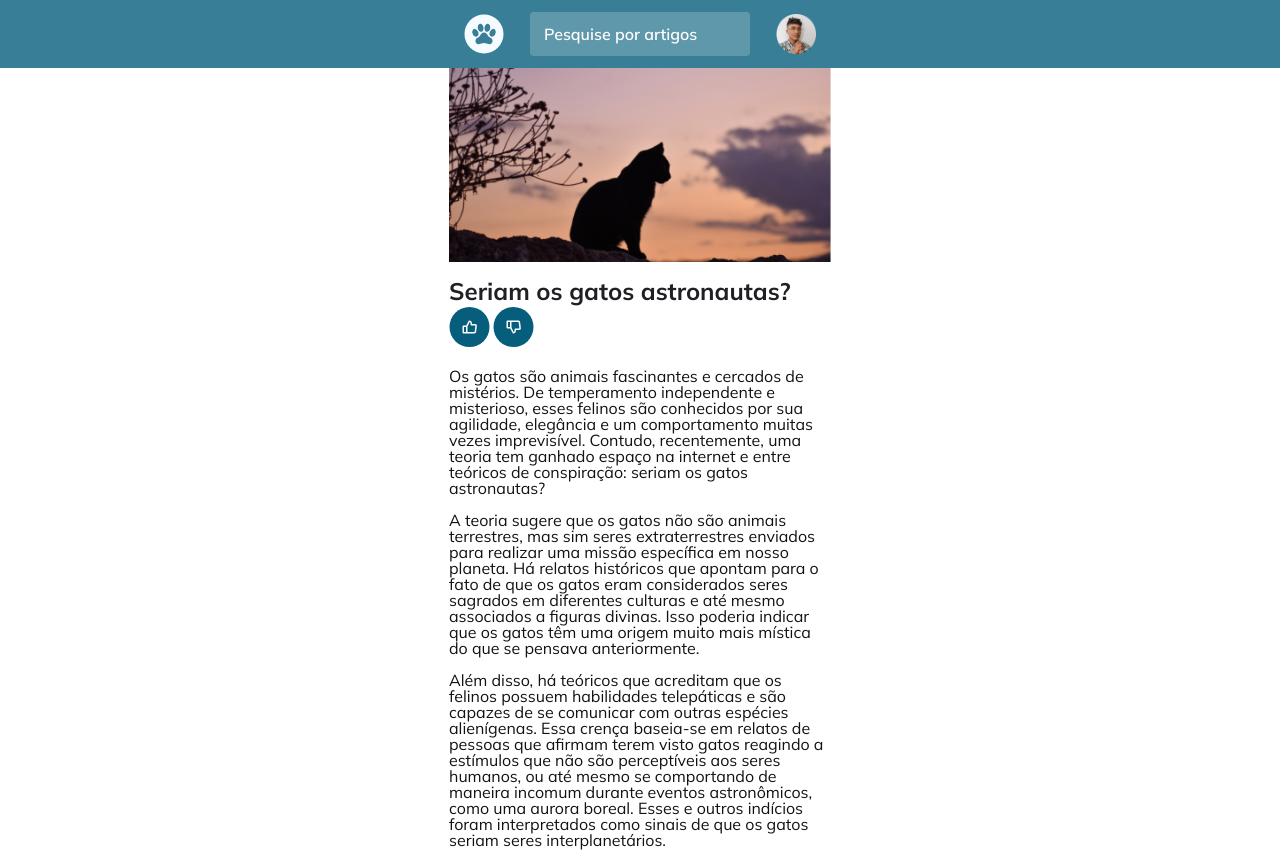
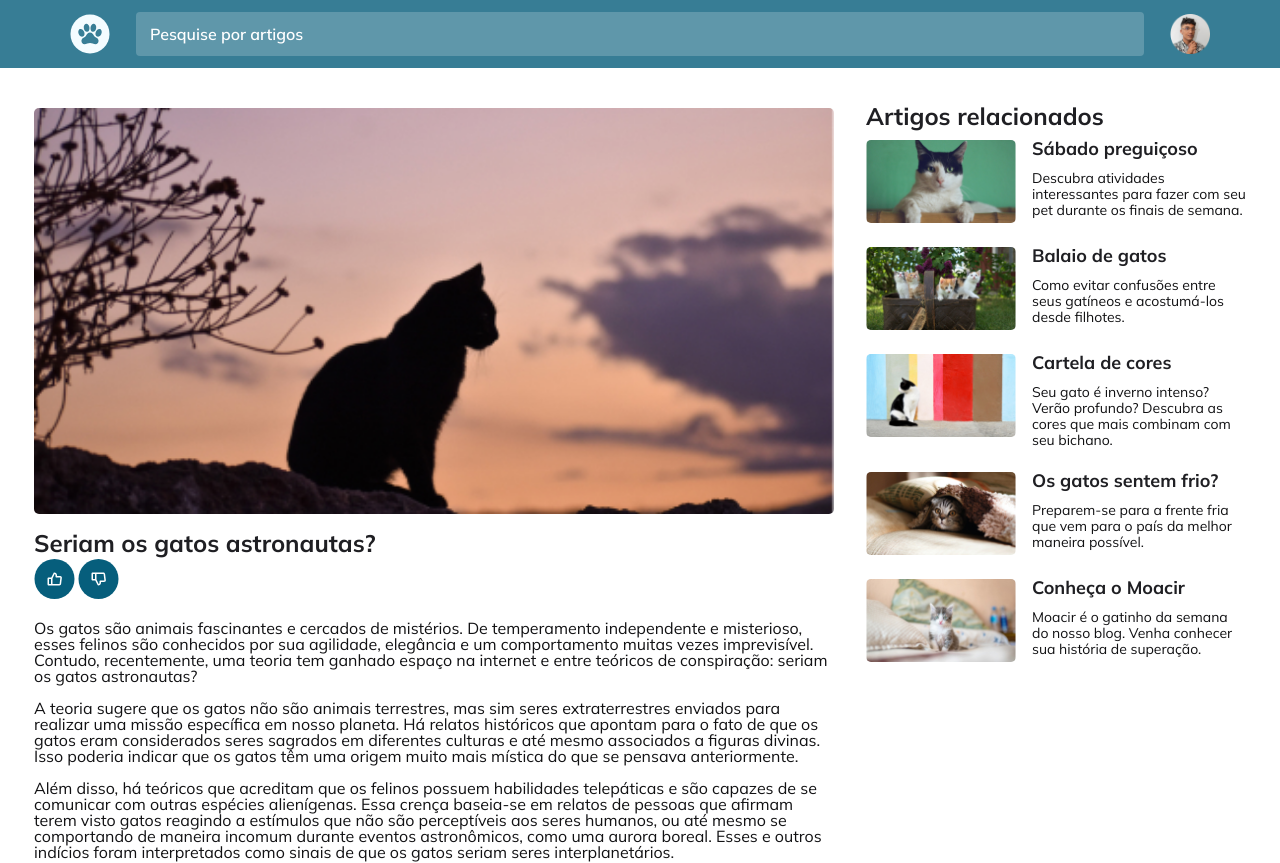
Before and after one commit to nataliacanellas/blogdegatos, a plain HTML site: page index.html in a window 1280 px wide. Shown: the top 863 px of the page. Drawn offline with Linux system fonts and the light colour scheme.

Commit message:
Desktop version fixed

```diff
--- a/index.html
+++ b/index.html
@@ -13,6 +13,7 @@
   <link rel="stylesheet" href="style.css">
 </head>
 <body>
+  <div id="app">
     <header>
       <div class="container">
         <a href="#">
@@ -99,6 +100,6 @@
     </aside>
 
     <footer>© 2023 - Rocketseat Explorer</footer>
-
+  </div>
 </body>
 </html>
--- a/style.css
+++ b/style.css
@@ -6,9 +6,9 @@
 }
 
 :root {
-  --brand-primary: #387E96;
-  --title-primary: #202024;
-  --text-secondary: #121214;
+  --brand-primary: hsl(195, 46%, 40%);
+  --title-primary: hsl(240, 6%, 13%);
+  --text-secondary: hsl(240, 5%, 7%);
 
   --text-sm: 1.4rem;
   --text-base: 1.6rem;
@@ -143,3 +143,65 @@ footer {
 
   font-size: var(--text-base);
 }
+
+@media (width > 70rem) {
+  img {
+    border-radius: 5px;
+  }
+
+  #app {
+    display: grid;
+    grid-template-areas:
+    "header header"
+    "main aside"
+    "footer footer";
+
+    gap: 4rem 3.2rem;
+  }
+
+  header .container,
+  .container {
+    max-width: initial;
+    padding: initial;
+    margin: initial;
+  }
+
+  header {
+    grid-area: header;
+  }
+
+  header .container {
+    max-width: 114rem;
+    margin-inline: auto;
+  }
+
+  header form {
+    flex: 1;
+  }
+
+  header form input {
+    width: 100%;
+  }
+
+  main {
+    grid-area: main;
+  }
+
+  main.container {
+    max-width: 80rem;
+    margin-left: auto;
+  }
+
+  aside {
+    grid-area: aside;
+  }
+
+  aside.container {
+    max-width: 38rem;
+  }
+
+  footer {
+    grid-area: footer;
+    margin-top: 0;
+  }
+}
```
Lines whose indentation alone changed are shown as unchanged.
